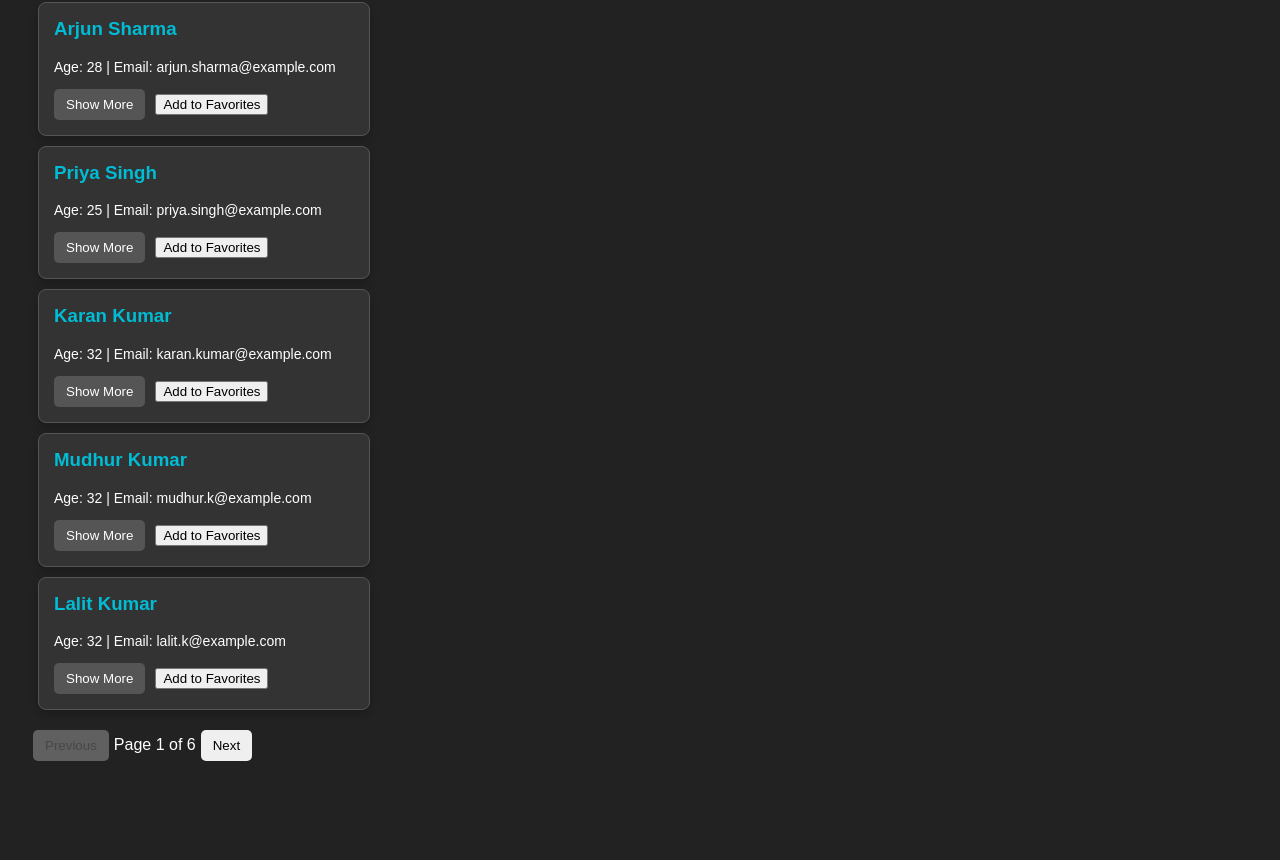
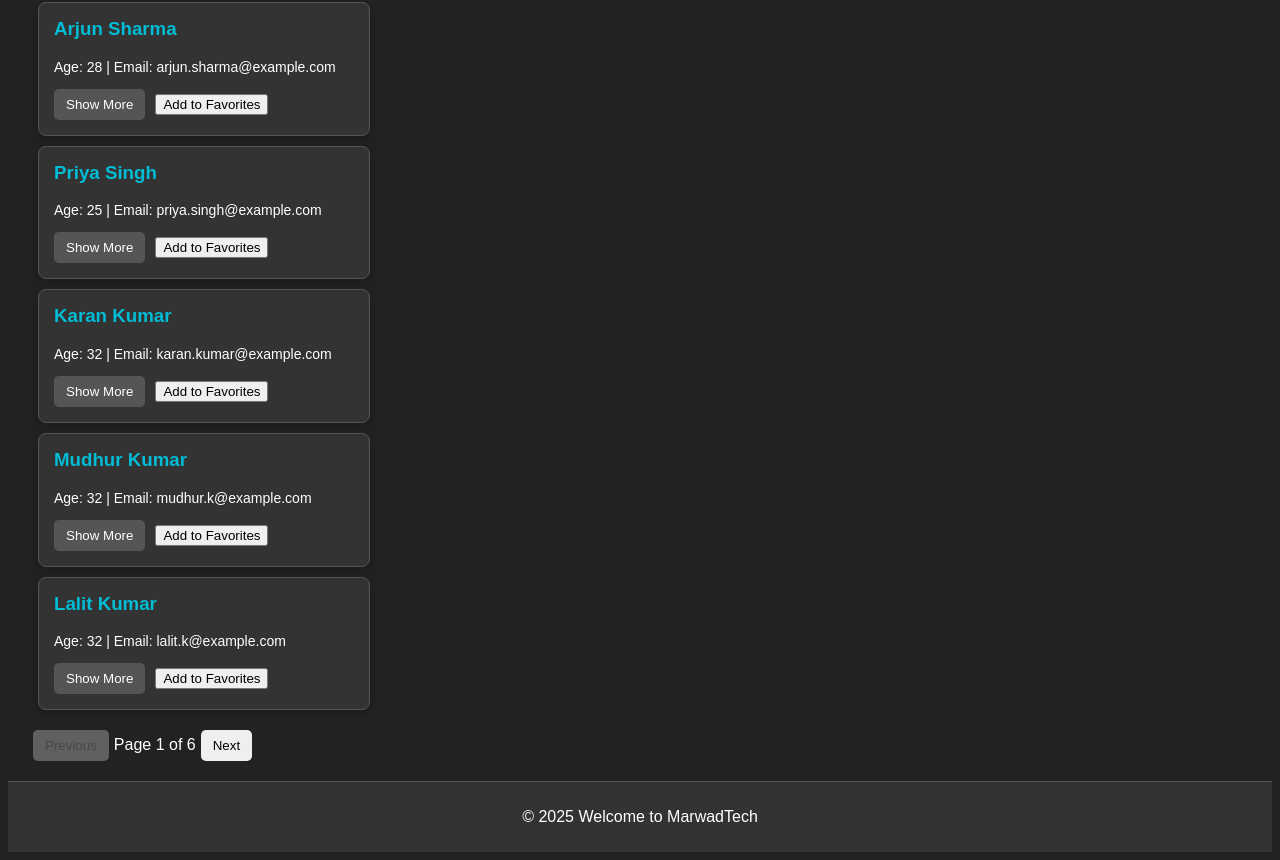
Before and after one commit to thedeorasidharth/react-demos, a React (Vite) app: page / in a window 1280 px wide. Shown: the part 174-1034 px from the top of the page. Before the commit the page ends 963 px from the top, so only its background shows below. Built offline with nearby package versions, Linux system fonts and the light colour scheme.

Commit message:
added a footer

```diff
--- a/src/App.css
+++ b/src/App.css
@@ -1,6 +1,3 @@
-/* src/App.css */
-
-/* Global styles */
 body {
   font-family: sans-serif;
   transition: background-color 0.5s ease-in-out, color 0.5s ease-in-out;
@@ -36,7 +33,7 @@ body {
 }
 
 .toggle-button:hover {
-  filter: brightness(1.2); /* Thoda bright kare hover par */
+  filter: brightness(1.2);
 }
 
 /* Header Container styles */
@@ -109,3 +106,21 @@ body.light-theme {
   background-color: #eee;
   color: #333;
 }
+.footer-container {
+    padding: 15px;
+    margin-top: 20px;
+    border-top: 1px solid;
+    transition: background-color 0.5s ease-in-out, color 0.5s ease-in-out, border-color 0.5s ease-in-out;
+}
+
+.dark-theme .footer-container {
+    background-color: #333;
+    color: #fff;
+    border-color: #555;
+}
+
+.light-theme .footer-container {
+    background-color: #333;
+    color: #eee;
+    border-color: #ddd;
+}
--- a/src/App.jsx
+++ b/src/App.jsx
@@ -6,6 +6,7 @@ import Contact from './Contact';
 import FavoritesPage from './FavoritesPage';
 import './App.css';
 import { ThemeProvider } from './ThemeContext';
+import Footer from './Footer';
 
 function App() {
   return (
@@ -28,6 +29,7 @@ function App() {
             <Route path="/contact" element={<Contact />} />
           </Routes>
         </div>
+        <Footer />
       </BrowserRouter>
     </ThemeProvider>
   );
--- /dev/null
+++ b/src/Footer.jsx
@@ -0,0 +1,14 @@
+import React, { useContext } from 'react';
+import { ThemeContext } from './ThemeContext';
+
+function Footer() {
+  const { theme } = useContext(ThemeContext);
+
+  return (
+    <footer className={`footer-container ${theme}-theme`} style={{ padding: '10px 20px', textAlign: 'center', marginTop: 'auto' }}>
+      <p>&copy; {new Date().getFullYear()} Welcome to MarwadTech</p>
+    </footer>
+  );
+}
+
+export default Footer;
```
